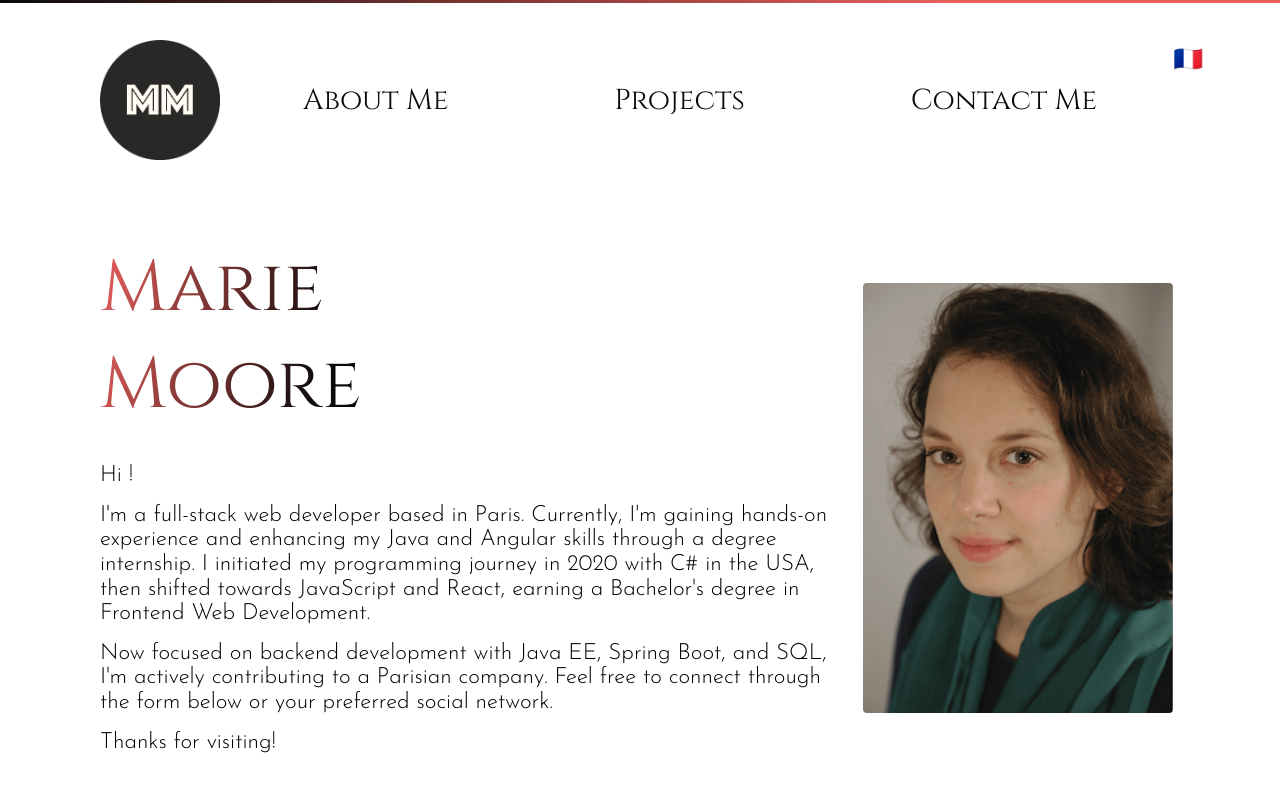
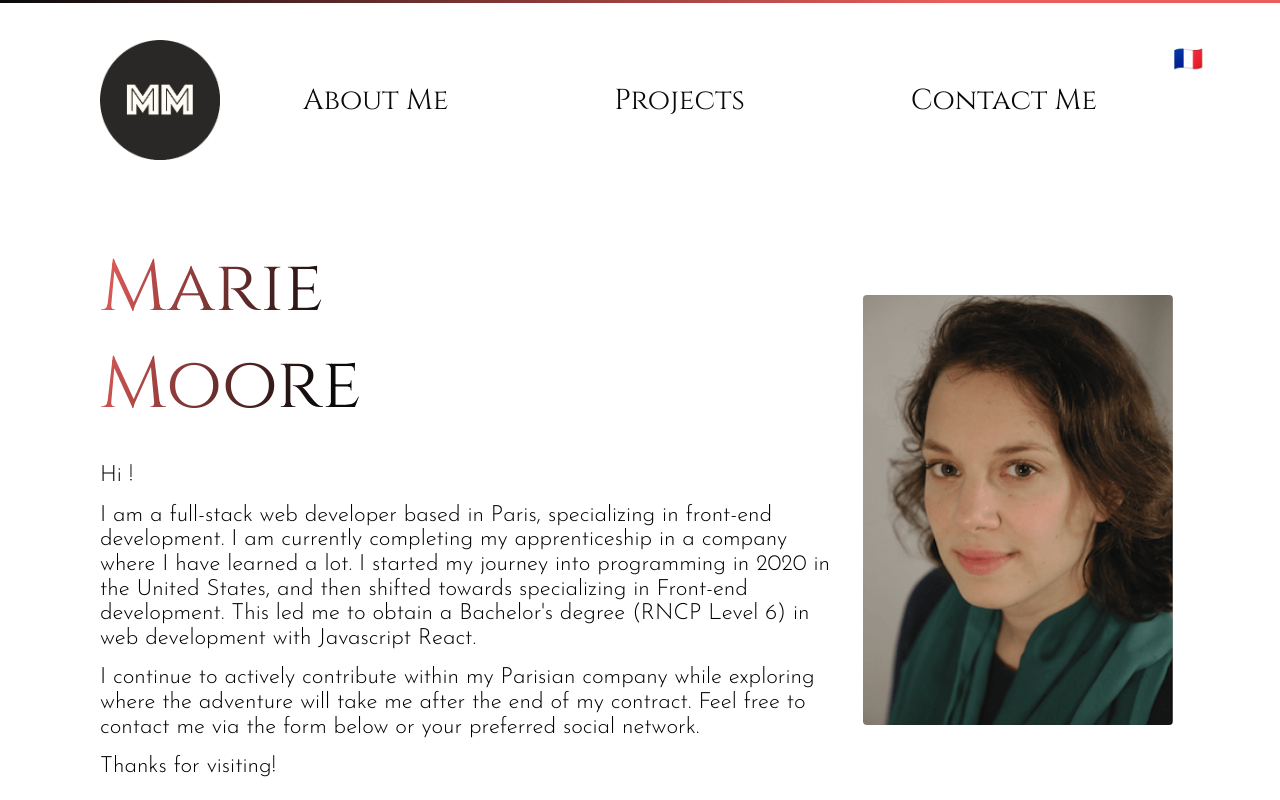
Before and after one commit to MarieRodiet/Portfolio, a React (Create React App) app: page /#/ in a window 1280 px wide. Shown: the top 800 px of the page. Built offline with nearby package versions, Linux system fonts and the light colour scheme.

Commit message:
update des cv et intro

```diff
--- a/src/data/profile.js
+++ b/src/data/profile.js
@@ -1,16 +1,16 @@
 export const profile = {
   name: 'Marie Moore',
-  email: 'mailto:marie.rodiet@gmail.com',
+  email: 'mailto:marierob.moore@gmail.com',
   linkedIn: 'https://www.linkedin.com/in/marie-rodiet-moore/',
   github: 'https://github.com/MarieRodiet',
   anArray: [
-    "I'm a full-stack web developer based in Paris. Currently, I'm gaining hands-on experience and enhancing my Java and Angular skills through a degree internship. I initiated my programming journey in 2020 with C# in the USA, then shifted towards JavaScript and React, earning a Bachelor's degree in Frontend Web Development.",
-    "Now focused on backend development with Java EE, Spring Boot, and SQL, I'm actively contributing to a Parisian company. Feel free to connect through the form below or your preferred social network.",
+    "I am a full-stack web developer based in Paris, specializing in front-end development. I am currently completing my apprenticeship in a company where I have learned a lot. I started my journey into programming in 2020 in the United States, and then shifted towards specializing in Front-end development. This led me to obtain a Bachelor's degree (RNCP Level 6) in web development with Javascript React.",
+    'I continue to actively contribute within my Parisian company while exploring where the adventure will take me after the end of my contract. Feel free to contact me via the form below or your preferred social network.',
     'Thanks for visiting!',
   ],
   frArray: [
-    "Je suis un développeur web full-stack basé à Paris. Actuellement, j'acquiers une expérience pratique et renforce mes compétences en Java et Angular grâce à un stage diplômant en entreprise. J'ai amorcé mon parcours de programmation en 2020 avec C# aux États-Unis, pour ensuite me tourner vers JavaScript et React, obtenant ainsi une licence (RNCP Niveau 6) en développement web frontend.",
-    "Aujourd'hui concentrée sur le développement backend avec Java EE, Spring Boot et SQL, je contribue activement au sein d'une entreprise parisienne. N'hésitez pas à me contacter via le formulaire ci-dessous ou votre réseau social préféré.",
+    "Je suis une développeuse web full-stack basée à Paris et spécialisée dans le front. Je suis actuellement en fin de parcours d'alternance au sein d'une entreprise dans laquelle j'ai beaucoup appris. J'ai amorcé mon aventure dans la programmation en 2020 aux États-Unis, pour ensuite me tourner vers un spécialisation en développement Front. C'est ainsi que j'ai obtenu une licence (RNCP Niveau 6) en développement web Javascript React.",
+    "Je continue de contribuer activement au sein de mon entreprise parisienne tout en cherchant où l'aventure me conduira après la fin de mon contrat. N'hésitez pas à me contacter via le formulaire ci-dessous ou votre réseau social préféré.",
     'Merci de votre visite!',
   ],
 }
```
Also changed, not shown: 2 other files (tests, documents, lock files or other folders).
